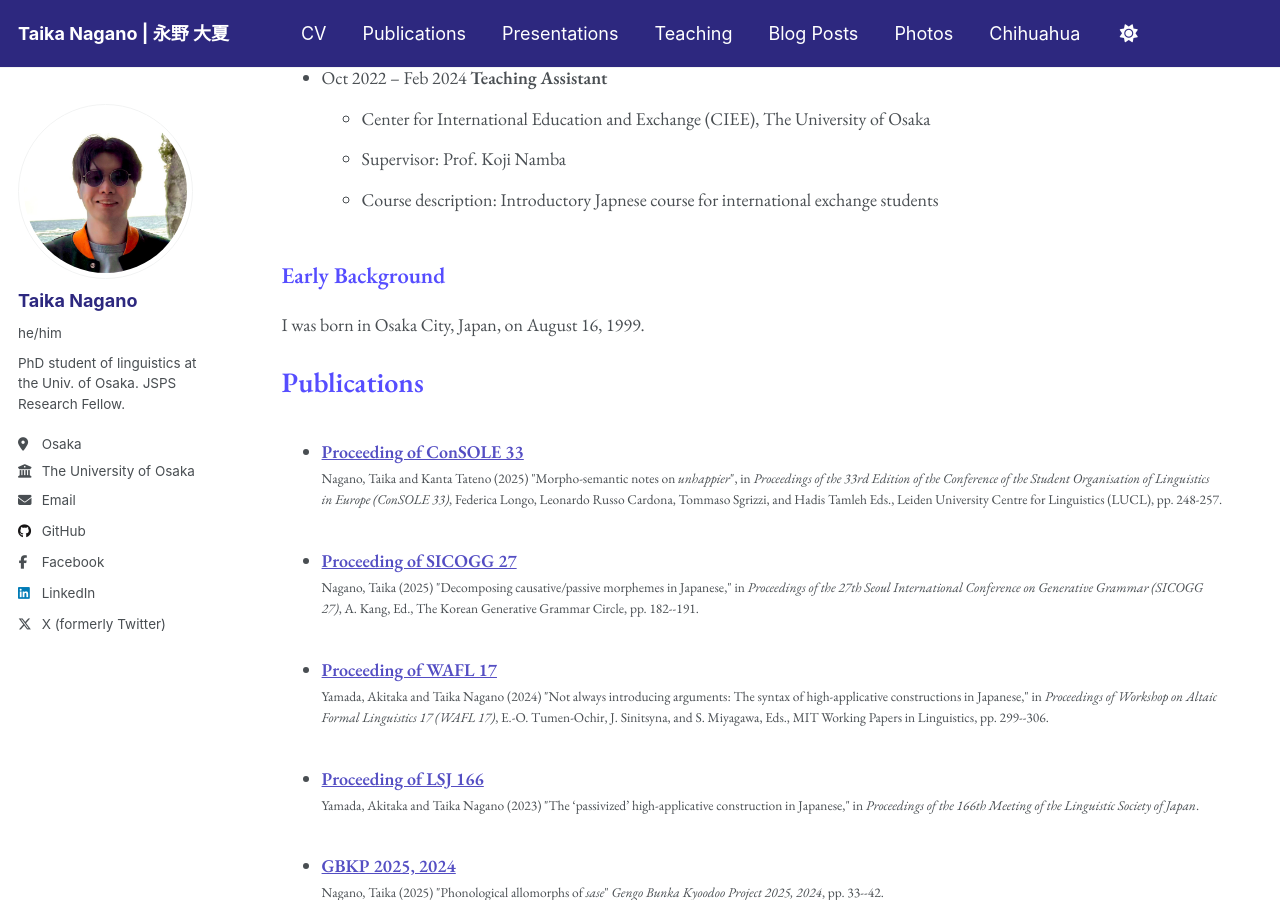
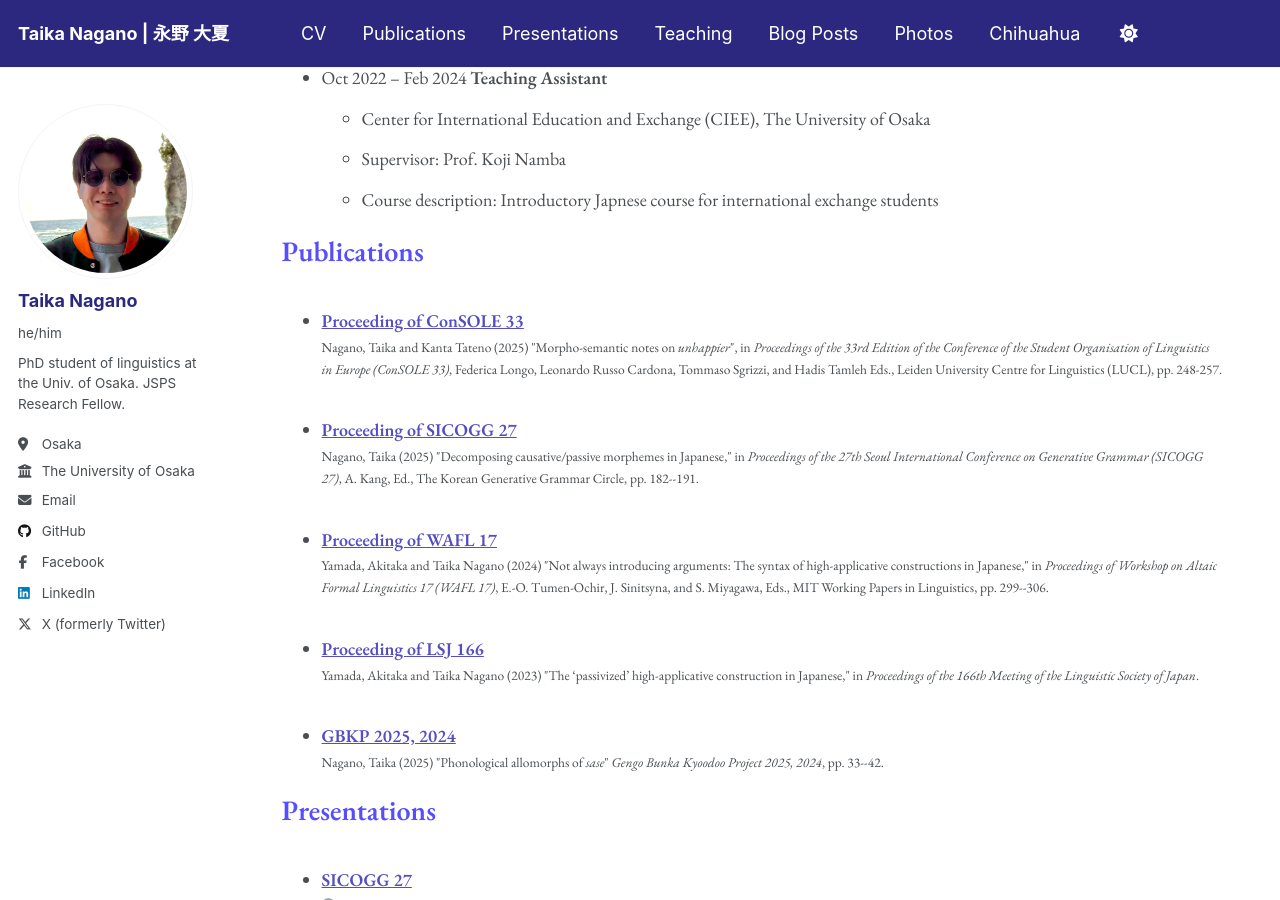
Before and after one commit to TaikaNagano/taikanagano.github.io, a Jekyll site: the page built from _pages/cv.md, in a window 1280 px wide and 900 px high, scrolled down 1370 px. Built offline with Jekyll 4.4.1, drawn with Linux system fonts in a browser that asks for light colours; some of the changed text lies outside the part shown.

Commit message:
Update cv.md

```diff
--- a/_pages/cv.md
+++ b/_pages/cv.md
@@ -49,9 +49,6 @@ Teaching experience
   * Supervisor: Prof. Koji Namba
   * Course description: Introductory Japnese course for international exchange students
 
-Early Background
-------
-I was born in Osaka City, Japan, on August 16, 1999.
 
 Publications
 ======
```
Also changed, not shown: other parts of _pages/cv.md (+5 -0 lines).
